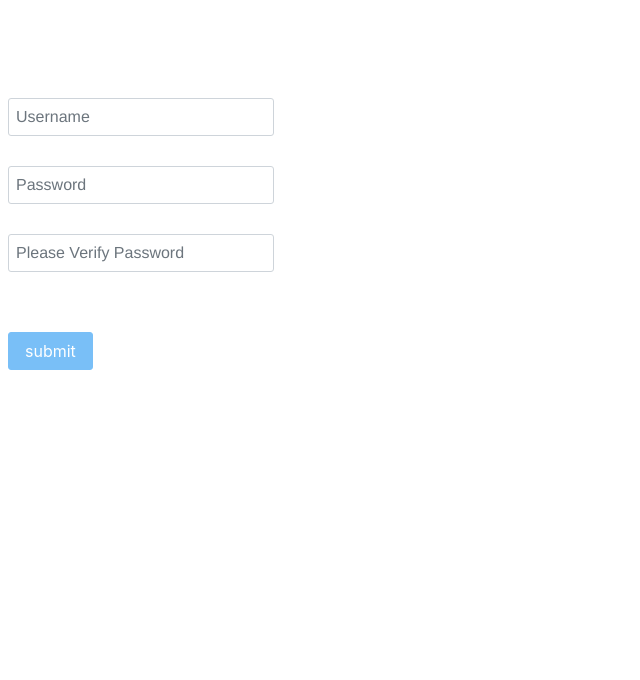
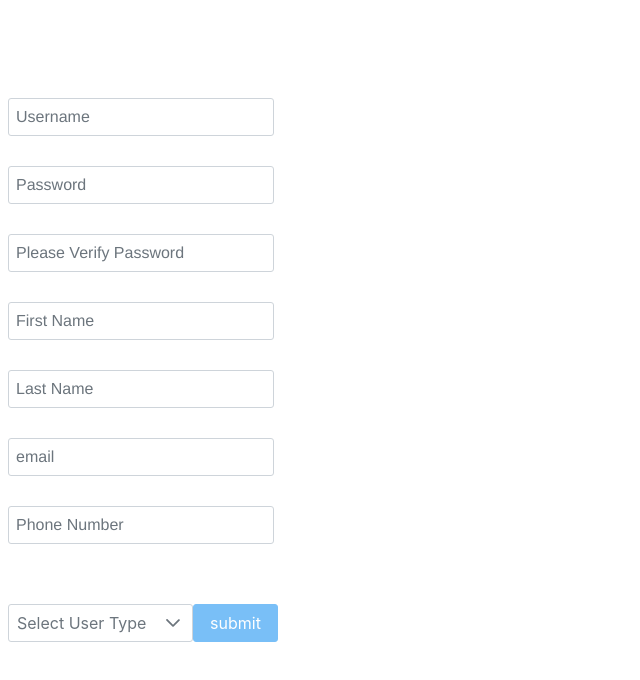
Before and after one commit to tommy-donavon/HeyNeighbor-Frontend, a Vue app: page / in a window 1280 px wide. Shown: the top 680 px of the page, without its empty margins (0-640 px from the left). Built offline with nearby package versions, Linux system fonts and the light colour scheme; what cloudinary-vue would draw is missing.

Commit message:
form to create user working

```diff
--- a/src/clients/userClient.js
+++ b/src/clients/userClient.js
@@ -1,6 +1,8 @@
+const baseURL = 'http://localhost:8080/api/account/';
+
 export default {
      getToken: async (username, password) => {
-        const response = await fetch('http://localhost:8080/api/account/', {
+        const response = await fetch(baseURL, {
             method:"POST",
             headers: {
                 accept: 'application/json',
@@ -19,7 +21,7 @@ export default {
 
     },
     getUserInformation: async (token) => {
-        const response = await fetch('http://localhost:8080/api/account/', {
+        const response = await fetch(baseURL, {
             headers: {
                 accept: 'application/json',
                 Authorization: `Bearer ${token}`
@@ -32,5 +34,21 @@ export default {
             throw error;
         }
         return data;
+    },
+    createUserAccount: async (userInformation) => {
+        const response = await fetch(`${baseURL}create-admin`, {
+            method: "POST",
+            headers: {
+                'content-type': 'application/json'
+            },
+            body: JSON.stringify(userInformation)
+        });
+        if(!response.ok){
+            var data = await response.json()
+            const error = new Error(data.message || `Failed to create user`)
+            error.response = data
+            throw error;
+        }
     }
+
 }
--- a/src/components/CreateAccountForm.vue
+++ b/src/components/CreateAccountForm.vue
@@ -16,6 +16,29 @@
       />
       <label for="verify-password">Please Verify Password</label>
     </span>
+    <span class="p-float-label">
+      <InputText id="firstName" v-model="firstnameValue" />
+      <label for="firstName">First Name</label>
+    </span>
+    <span class="p-float-label">
+      <InputText id="lastName" v-model="lastnameValue" />
+      <label for="lastName">Last Name</label>
+    </span>
+    <span class="p-float-label">
+      <InputText id="email" v-model="emailValue" />
+      <label for="email">email</label>
+    </span>
+    <span class="p-float-label">
+      <InputText id="phoneNumber" v-model="phoneValue" />
+      <label for="phoneNumber">Phone Number</label>
+    </span>
+    <Dropdown
+      v-model="selectedUserType"
+      :options="userOptions"
+      optionLabel="type"
+      placeholder="Select User Type"
+    />
+
     <Button
       label="submit"
       ref="submitBTN"
@@ -27,31 +50,77 @@
   </div>
 </template>
 
-//TODO add profile pic support //TODO add support to check for already used
-username
+//TODO add profile pic support //TODO check for already used username
+//TODO better error feedback
 <script>
 import { ref, watchEffect } from 'vue';
+import userClient from '@/clients/userClient.js';
 
 export default {
   setup() {
     const usernameValue = ref('');
     const passwordValue = ref('');
     const verifyPasswordValue = ref('');
+    const firstnameValue = ref('');
+    const lastnameValue = ref('');
+    const emailValue = ref('');
+    const phoneValue = ref('');
+    const selectedUserType = ref('');
     const isReady = ref(false);
-    const onSubmit = () => {};
+    const onSubmit = async () => {
+      const userInformation = {
+        username: usernameValue.value,
+        password: passwordValue.value,
+        first_name: firstnameValue.value,
+        last_name: lastnameValue.value,
+        email: emailValue.value,
+        phone_number: phoneValue.value,
+        account_type: Number(selectedUserType.value.value),
+        user_status: 1,
+      };
+      try {
+        await userClient.createUserAccount(userInformation);
+      } catch (err) {
+        console.error(err);
+      }
+    };
     watchEffect(() => {
-        isReady.value = !(verifyPasswordValue.value === passwordValue.value && verifyPasswordValue.value.length > 0 && passwordValue.value.length > 0)
-    })
+      var validUserName = usernameValue.value.length > 0;
+      var validPasswordValue = passwordValue.value.length > 0;
+      var matchPass = passwordValue.value === verifyPasswordValue.value;
+      var validName =
+        firstnameValue.value.length > 0 && lastnameValue.value.length > 0;
+      var validEmail = emailValue.value.length > 0;
+      var validPhone = phoneValue.value.length > 0;
+      var validUserType = selectedUserType.value.value !== undefined;
+
+      isReady.value = !(
+        validUserName &&
+        validPasswordValue &&
+        matchPass &&
+        validName &&
+        validEmail &&
+        validPhone &&
+        validUserType
+      );
+    });
     return {
       usernameValue,
       passwordValue,
       verifyPasswordValue,
       onSubmit,
       isReady,
-
+      firstnameValue,
+      lastnameValue,
+      emailValue,
+      phoneValue,
+      selectedUserType,
+      userOptions: [
+        { type: 'Propery-Manager/Landlord', value: 0 },
+        { type: 'Tenant', value: 1 },
+      ],
     };
   },
-
 };
 </script>
 
--- a/src/main.js
+++ b/src/main.js
@@ -8,6 +8,7 @@ import InputText from 'primevue/inputtext';
 import Password from 'primevue/password';
 import Button from 'primevue/button';
 import FileUpload from 'primevue/fileupload';
+import Dropdown from 'primevue/dropdown';
 
 createApp(App)
   .use(store)
@@ -22,4 +23,5 @@ createApp(App)
   .component('Password', Password)
   .component('Button', Button)
   .component('FileUpload', FileUpload)
+  .component('Dropdown', Dropdown)
   .mount('#app');
```
